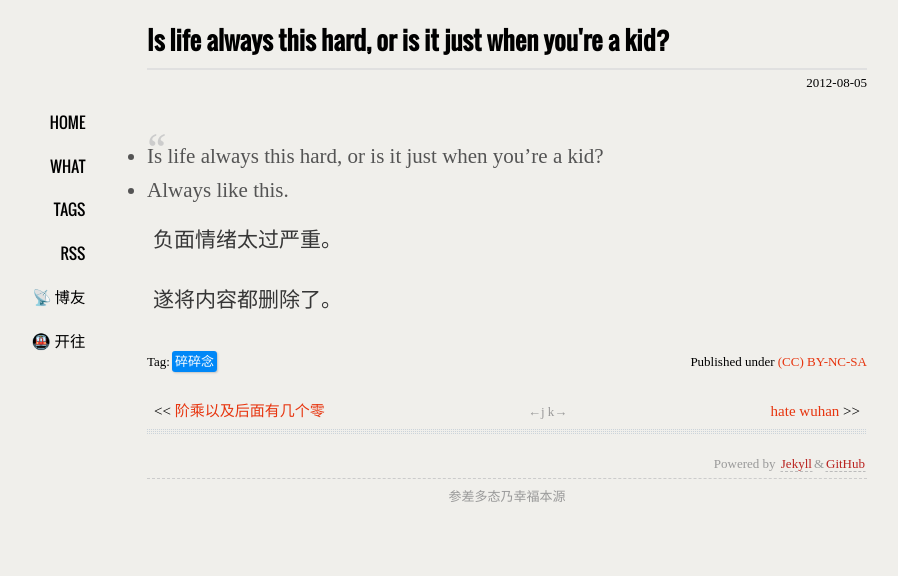
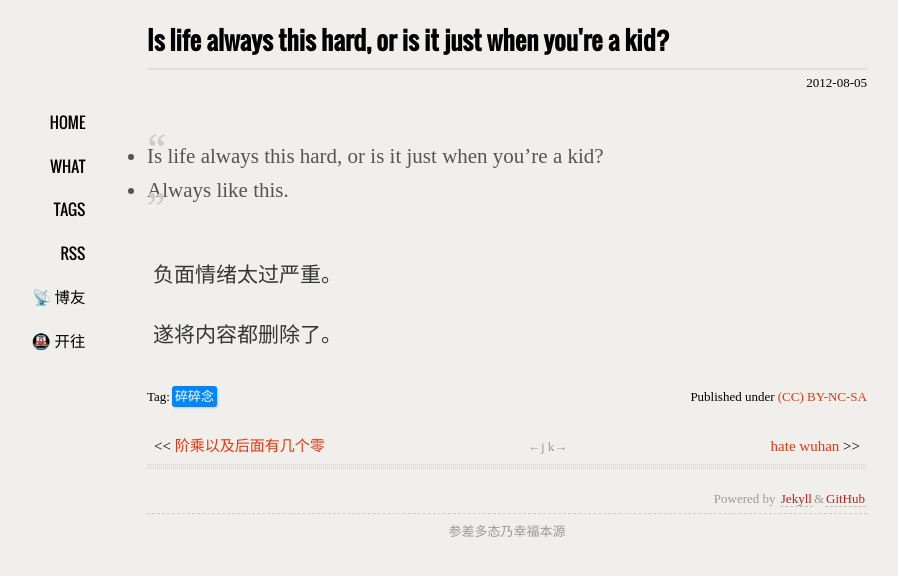
Before and after one commit to xavierskip/xavierskip.github.io, a Jekyll site: the page built from _posts/2012-08-05-life-struggle.md, in a window 1280 px wide. Shown: the top 576 px of the page, without its empty margins (133-1031 px from the left). Built offline with Jekyll 4.4.1, drawn with Linux system fonts in a browser that asks for light colours; comment, search, counter and statistics services are not loaded; a style sheet for code colours, icons or effects is not loaded.

Commit message:
update css blockquote::after

```diff
--- a/media/css/style.css
+++ b/media/css/style.css
@@ -92,6 +92,14 @@ blockquote::before{
   color: #ccc;
   position: relative;
     top:0.7em;
+}
+blockquote::after{
+  content: "”";
+  font-size: 42px;
+  font-family: "Inconsolata",georgia,serif;
+  color: #ccc;
+  position: relative;
+  bottom:0.3em;
 }
 blockquote > p{margin:0.5em;padding:0 0 0 0.7em;}
 blockquote > ol{margin:0.5em;padding:0 0 0 2em;}
```
